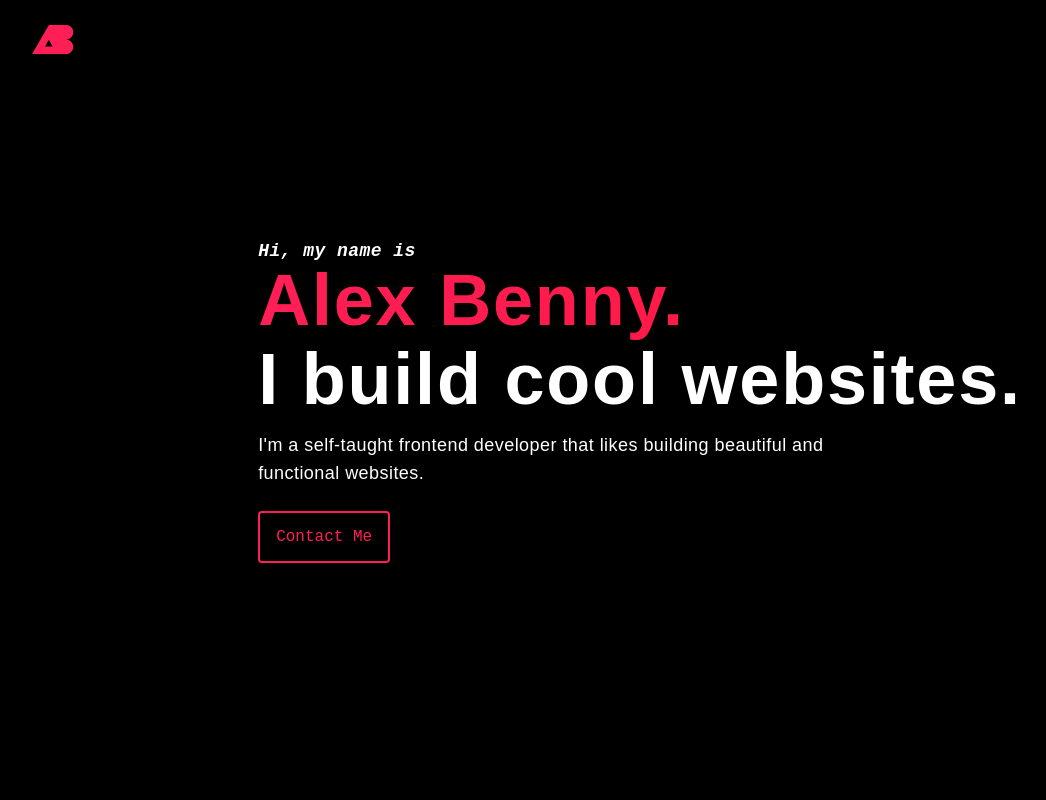
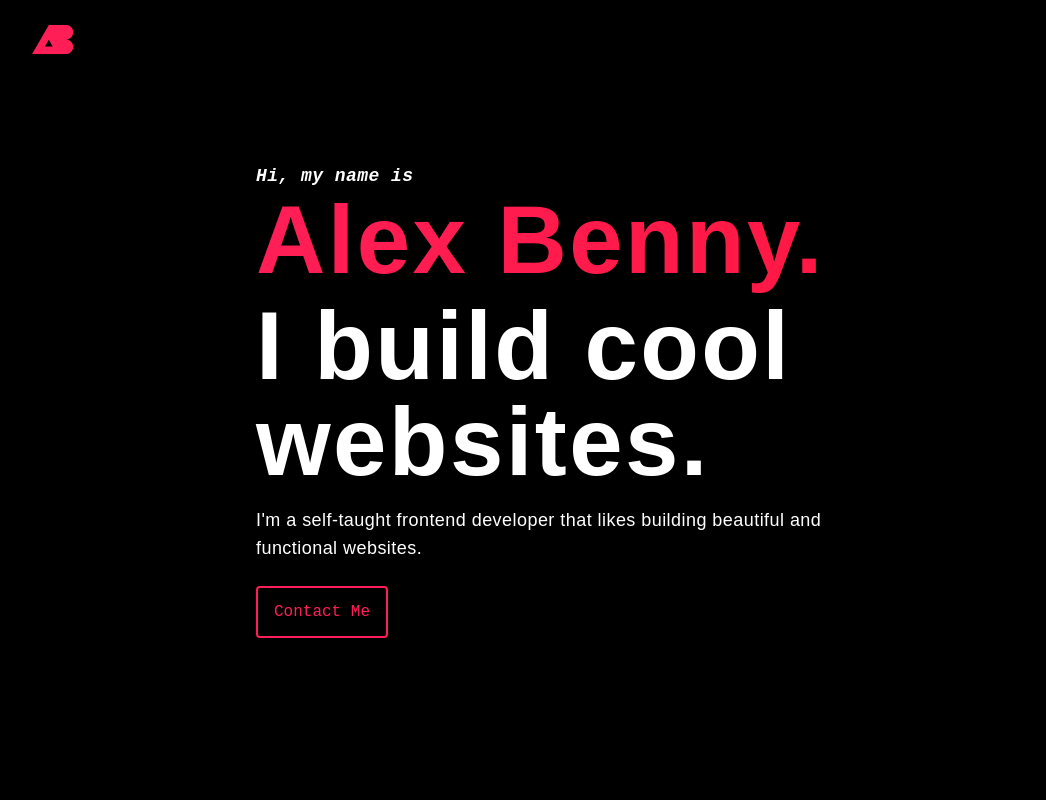
Before and after one commit to alexbennycodes/portfolio-v2, a React (Create React App) app: page / in a window 1280 px wide. Shown: the top 800 px of the page, without its empty margins (0-1046 px from the left). Built offline with nearby package versions, Linux system fonts and the light colour scheme.

Commit message:
style fixes

```diff
--- a/src/index.css
+++ b/src/index.css
@@ -23,7 +23,7 @@
 
 @layer base {
   h1 {
-    @apply font-sans font-black text-6xl md:text-7xl tracking-wide;
+    @apply font-sans font-black text-6xl md:text-7xl lg:text-8xl tracking-wide;
   }
   h2 {
     @apply text-5xl font-serif;
```
